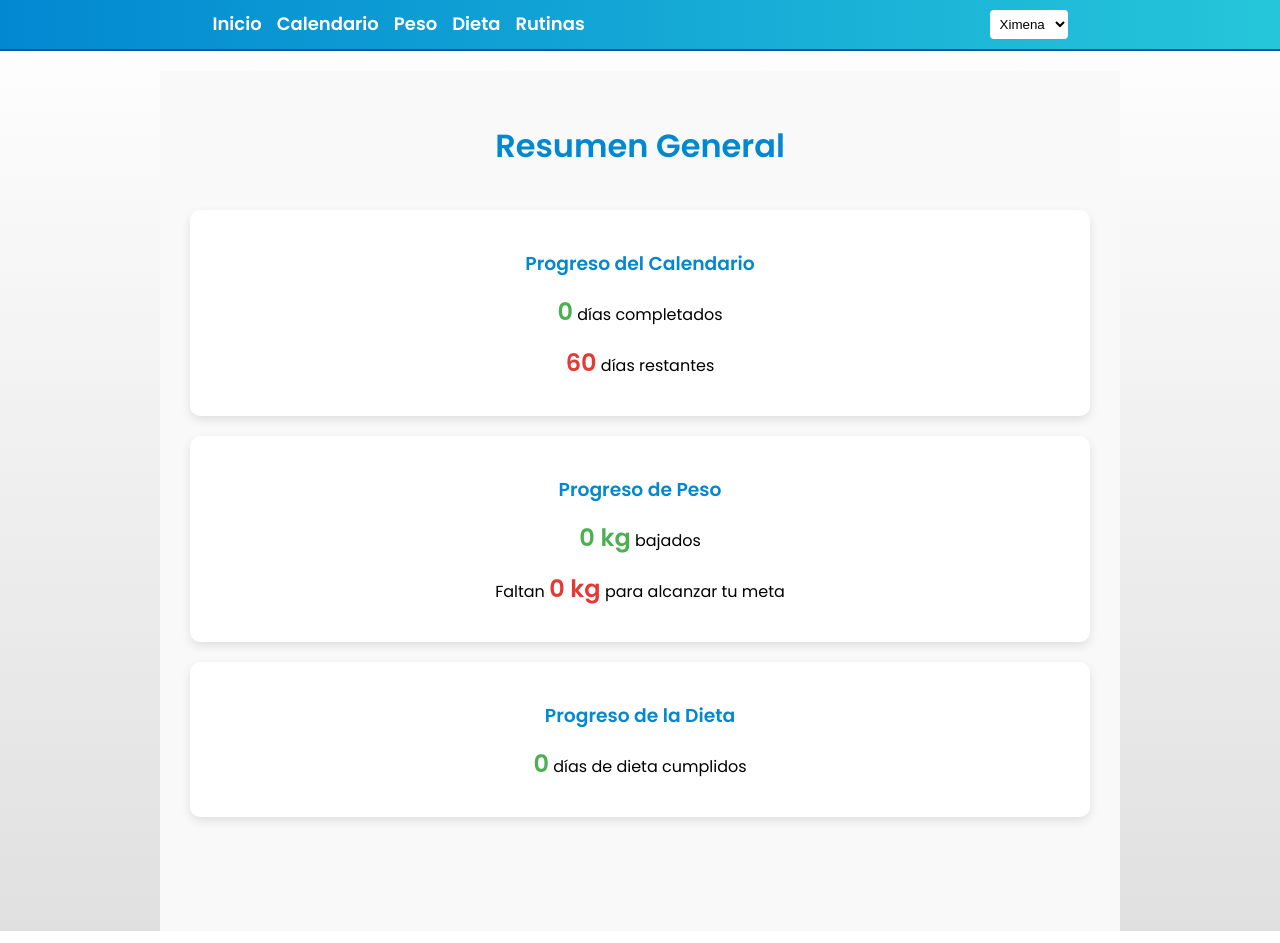
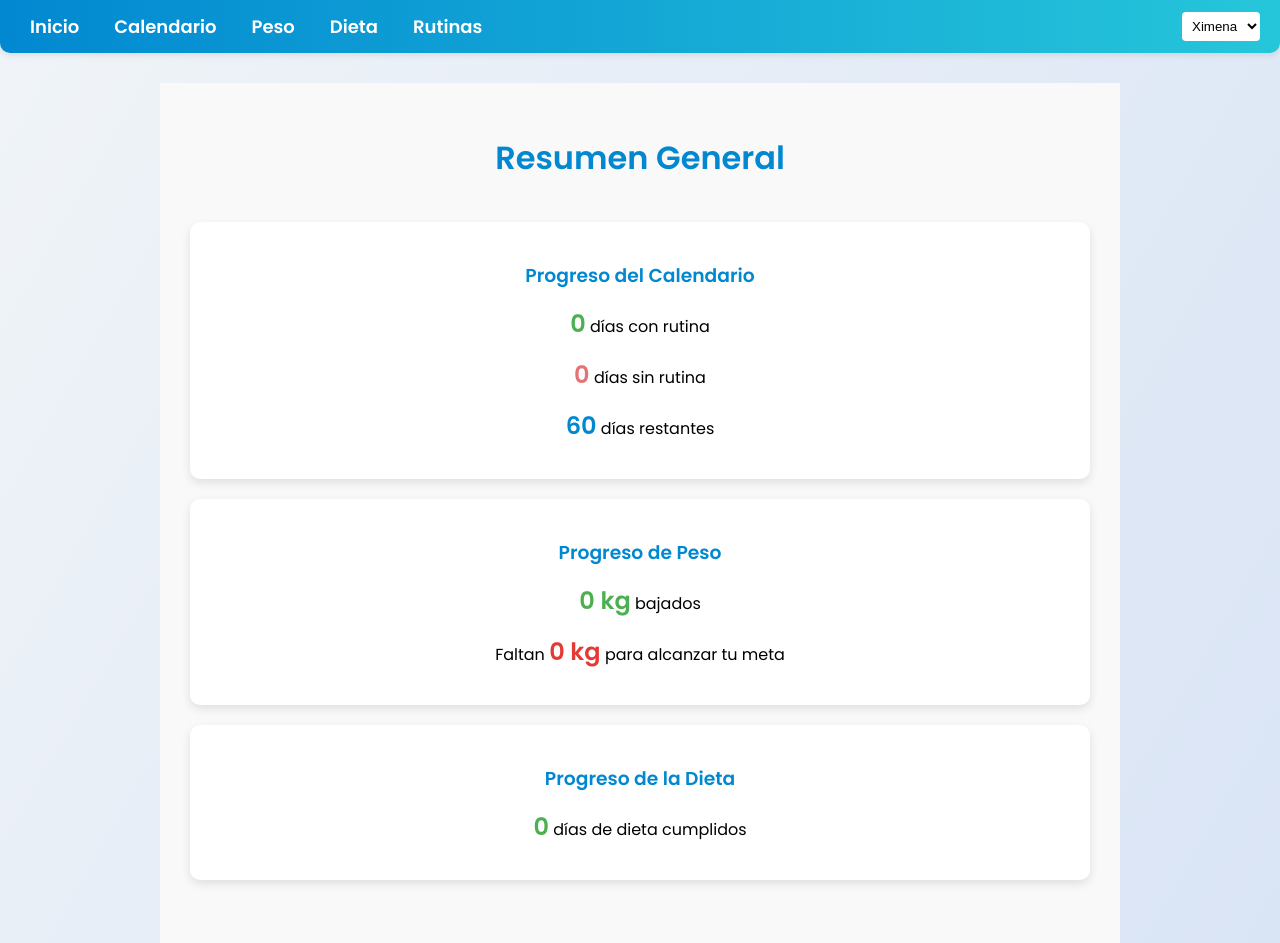
Before and after one commit to Jamon1405/Reto90Dias, a Next.js app: page / in a window 1280 px wide. Built offline with nearby package versions, Linux system fonts and the light colour scheme.

Commit message:
Improve calendar and weight tracking

```diff
--- a/src/app/globals.css
+++ b/src/app/globals.css
@@ -4,7 +4,8 @@ body {
   margin: 0;
   padding: 0;
   font-family: 'Poppins', sans-serif;
-  background: linear-gradient(to bottom, #ffffff, #e0e0e0);
+  background: linear-gradient(120deg, #f0f4f8, #d9e4f5);
+  min-height: 100vh;
 }
 
 h1, h2 {
--- a/src/app/page.js
+++ b/src/app/page.js
@@ -5,7 +5,8 @@ import useCurrentUser from '../hooks/useCurrentUser';
 
 // Componente para mostrar el progreso del calendario
 const CalendarOverview = () => {
-  const [completedDays, setCompletedDays] = useState(0);
+  const [routineDoneDays, setRoutineDoneDays] = useState(0);
+  const [routineMissedDays, setRoutineMissedDays] = useState(0);
   const [remainingDays, setRemainingDays] = useState(0);
   const user = useCurrentUser();
 
@@ -14,8 +15,11 @@ const CalendarOverview = () => {
       const savedDays = localStorage.getItem(`calendarDays_${user}`);
       if (savedDays) {
         const days = JSON.parse(savedDays);
-        const completed = days.filter(day => day.completed).length;
-        setCompletedDays(completed);
+        const done = days.filter((day) => day.didRoutine).length;
+        const missed = days.filter((day) => day.completed && !day.didRoutine).length;
+        const completed = done + missed;
+        setRoutineDoneDays(done);
+        setRoutineMissedDays(missed);
         setRemainingDays(TOTAL_DAYS - completed);
       } else {
         setRemainingDays(TOTAL_DAYS);
@@ -26,8 +30,15 @@ const CalendarOverview = () => {
   return (
     <div style={overviewBoxStyle}>
       <h3 style={overviewTitleStyle}>Progreso del Calendario</h3>
-      <p><strong style={{ ...indicatorStyle, color: '#4caf50' }}>{completedDays}</strong> días completados</p>
-      <p><strong style={{ ...indicatorStyle, color: '#e53935' }}>{remainingDays}</strong> días restantes</p>
+      <p>
+        <strong style={{ ...indicatorStyle, color: '#4caf50' }}>{routineDoneDays}</strong> días con rutina
+      </p>
+      <p>
+        <strong style={{ ...indicatorStyle, color: '#e57373' }}>{routineMissedDays}</strong> días sin rutina
+      </p>
+      <p>
+        <strong style={{ ...indicatorStyle, color: '#0288d1' }}>{remainingDays}</strong> días restantes
+      </p>
     </div>
   );
 };
--- a/src/components/Navigation.js
+++ b/src/components/Navigation.js
@@ -49,11 +49,13 @@ export default function Navigation() {
 // Estilos para la barra de navegación
 const navStyle = {
   display: 'flex',
-  justifyContent: 'space-around',
+  justifyContent: 'space-between',
+  alignItems: 'center',
   background: 'linear-gradient(90deg, #0288d1, #26c6da)',
-  padding: '10px',
-  borderBottom: '2px solid #01579b',
-  marginBottom: '20px',
+  padding: '12px 20px',
+  borderRadius: '0 0 10px 10px',
+  boxShadow: '0 2px 6px rgba(0,0,0,0.1)',
+  marginBottom: '30px',
 };
 
 // Estilos para los enlaces
@@ -63,6 +65,7 @@ const linkStyle = {
   fontSize: '18px',
   cursor: 'pointer',
   fontWeight: 600,
+  padding: '0 10px',
 };
 
 const selectStyle = {
--- a/src/constants.js
+++ b/src/constants.js
@@ -1,2 +1,3 @@
 export const TOTAL_DAYS = 60;
-export const START_DATE = '2025-06-09';
+// Use an explicit time to avoid timezone offsets altering the start day
+export const START_DATE = '2025-06-09T00:00:00';
```
Also changed, not shown: src/components/Calendar.js (+25 -8 lines), src/components/WeightTracker.js (+7 -5 lines).
